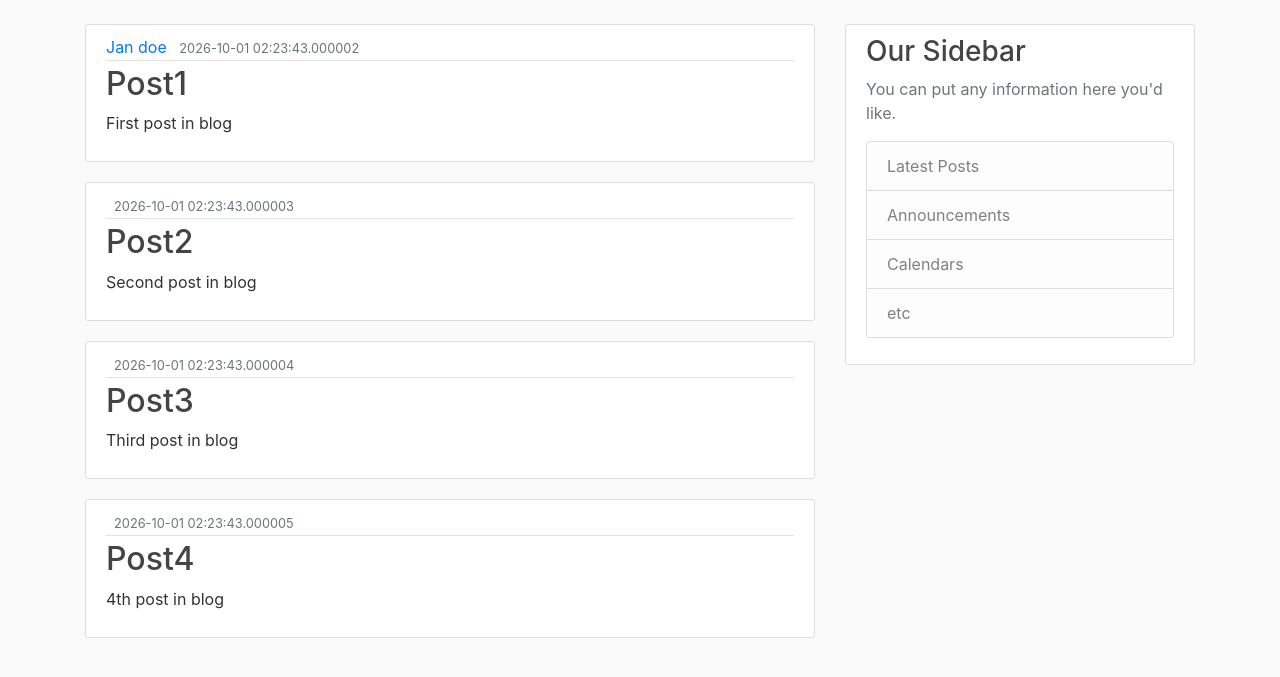
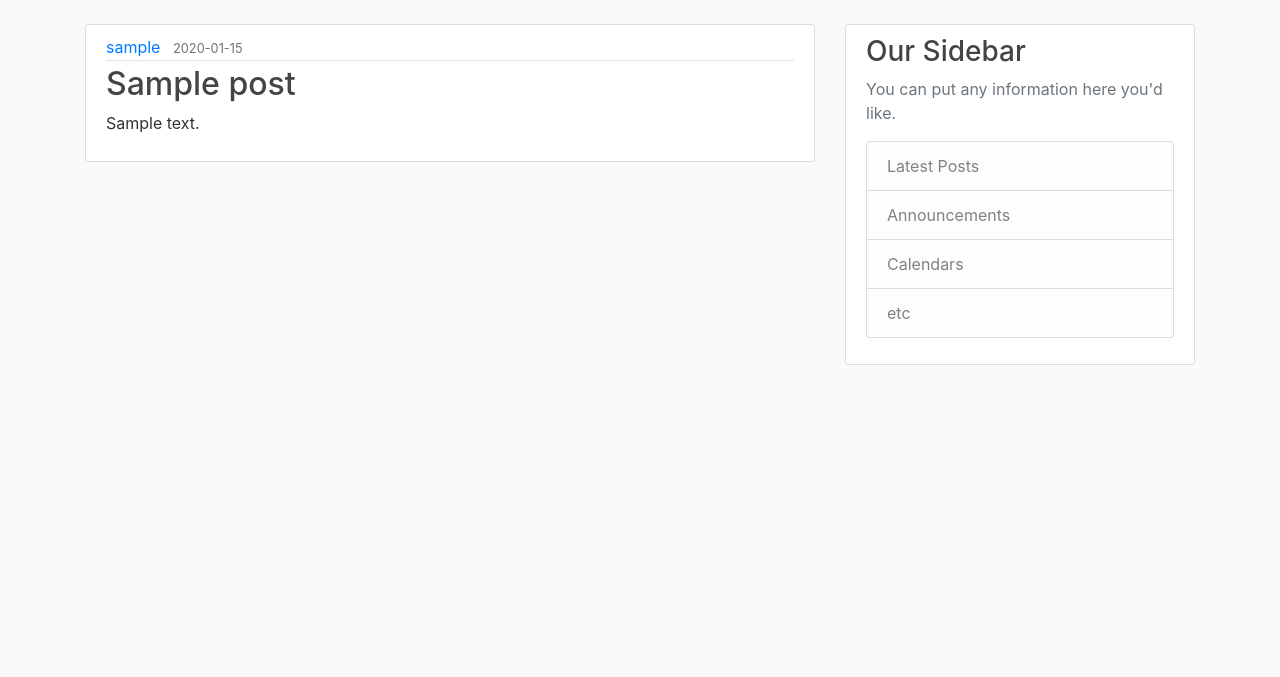
Before and after one commit to alimohammad0816/flask_blog, a Flask app: page / in a window 1280 px wide. Shown: the part 56-733 px from the top of the page. Run offline with Flask 2, Linux system fonts and the light colour scheme; tables that the repository leaves empty hold one stand-in row (values such as "Sample post"); some libraries are stand-ins or nearby versions.

Commit message:
Render home page posts from the database
Replace the hardcoded sample list with a Post query ordered by date,
show the author username and add an empty state.

Co-Authored-By: Claude Sonnet 5.5 <noreply@anthropic.com>

```diff
--- a/weblog/templates/home.html
+++ b/weblog/templates/home.html
@@ -4,12 +4,14 @@
         <article class="media content-section">
           <div class="media-body">
             <div class="article-metadata">
-              <a class="mr-2" href="#">{{ post.author }}</a>
-              <small class="text-muted">{{ post.date_posted }}</small>
+              <a class="mr-2" href="#">{{ post.author.username }}</a>
+              <small class="text-muted">{{ post.date_posted.strftime('%Y-%m-%d') }}</small>
             </div>
             <h2><a class="article-title" href="#">{{ post.title }}</a></h2>
             <p class="article-content">{{ post.content }}</p>
           </div>
         </article>
+    {% else %}
+        <p class="text-muted">No posts yet.</p>
     {% endfor %}
 {% endblock content %}
--- a/weblog/views.py
+++ b/weblog/views.py
@@ -1,42 +1,14 @@
 from flask import render_template, url_for, flash, redirect, request
-from datetime import datetime
 from .forms import LoginForm, RegistrationForm
 from .application import app, db, bcrypt
 from .models import User, Post
 from flask_login import login_user, current_user, logout_user, login_required
 
 
-blog_posts = [
-    {
-        "author": "Jan doe",
-        "title": "Post1",
-        "content": "First post in blog",
-        "date_posted": datetime.now(),
-    },
-    {
-        "author": "",
-        "title": "Post2",
-        "content": "Second post in blog",
-        "date_posted": datetime.now(),
-    },
-    {
-        "author": "",
-        "title": "Post3",
-        "content": "Third post in blog",
-        "date_posted": datetime.now(),
-    },
-    {
-        "author": "",
-        "title": "Post4",
-        "content": "4th post in blog",
-        "date_posted": datetime.now(),
-    },
-]
-
 
 @app.route("/")
 def home():
-    posts = blog_posts
+    posts = Post.query.order_by(Post.date_posted.desc()).all()
     return render_template("home.html", posts=posts)
 
 
```
Also changed, not shown: README.md.
